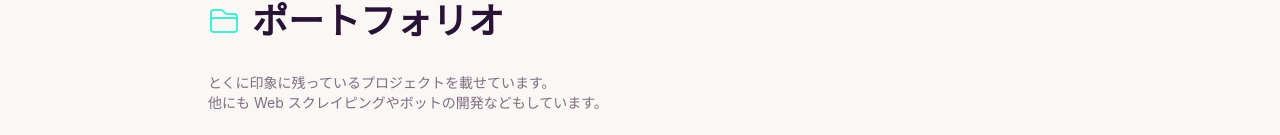
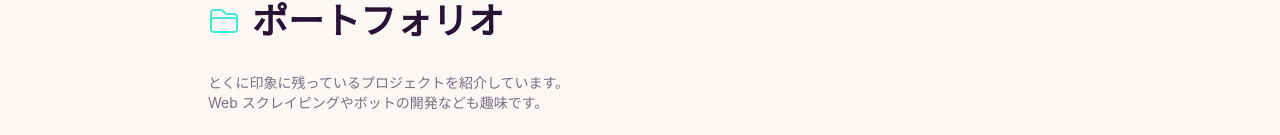
Before and after one commit to Kaisei-Yoneyama/Kaisei-Yoneyama.github.io, a Next.js app: page /portfolio in a window 1280 px wide. Shown: the part 156-291 px from the top of the page. Built offline with nearby package versions, Linux system fonts and the light colour scheme.

Commit message:
文言の軽微な修正

```diff
--- a/app/portfolio/page.tsx
+++ b/app/portfolio/page.tsx
@@ -25,9 +25,9 @@ export default function PortfolioPage() {
       </div>
 
       <p className="text-sm text-base-content/60 mb-6">
-        とくに印象に残っているプロジェクトを載せています。
+        とくに印象に残っているプロジェクトを紹介しています。
         <br />
-        他にも Web スクレイピングやボットの開発などもしています。
+        Web スクレイピングやボットの開発なども趣味です。
       </p>
 
       <Projects />
```
